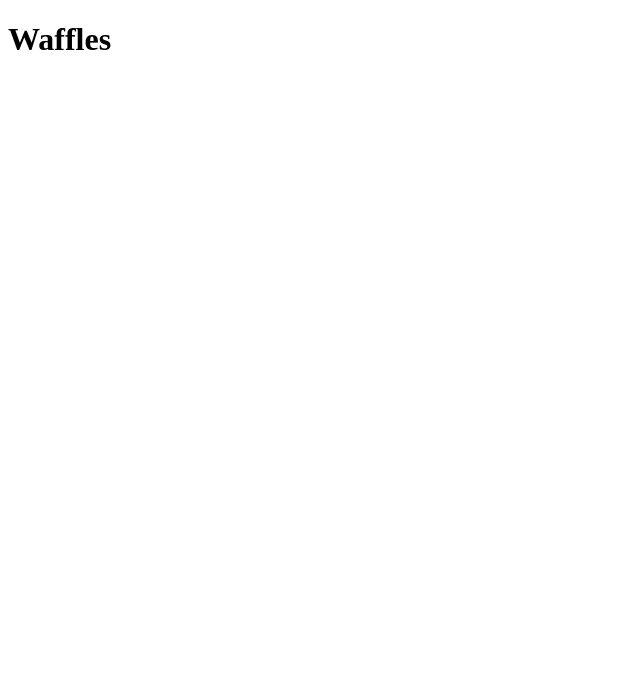
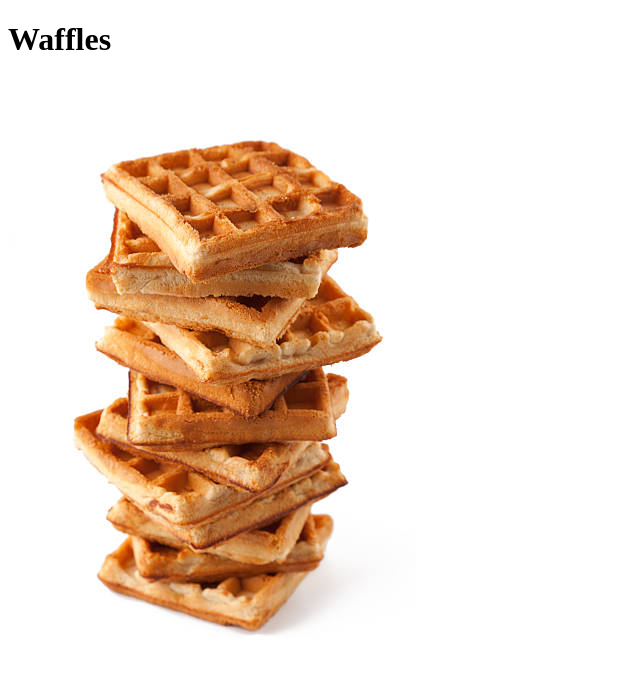
Before and after one commit to hullrt/odin-recipes, a plain HTML site: page recipes/waffles.html in a window 1280 px wide. Shown: the whole page, without its empty margins (0-640 px from the left). Drawn offline with Linux system fonts and the light colour scheme.

Commit message:
Add waffles pic

```diff
--- a/recipes/waffles.html
+++ b/recipes/waffles.html
@@ -6,5 +6,7 @@
     </head>
     <body>
         <h1>Waffles</h1>
+
+        <img src="./stacks-of-waffles.jpg">
     </body>
 </html>
```
Also changed, not shown: recipes/stacks-of-waffles.jpg (added).
